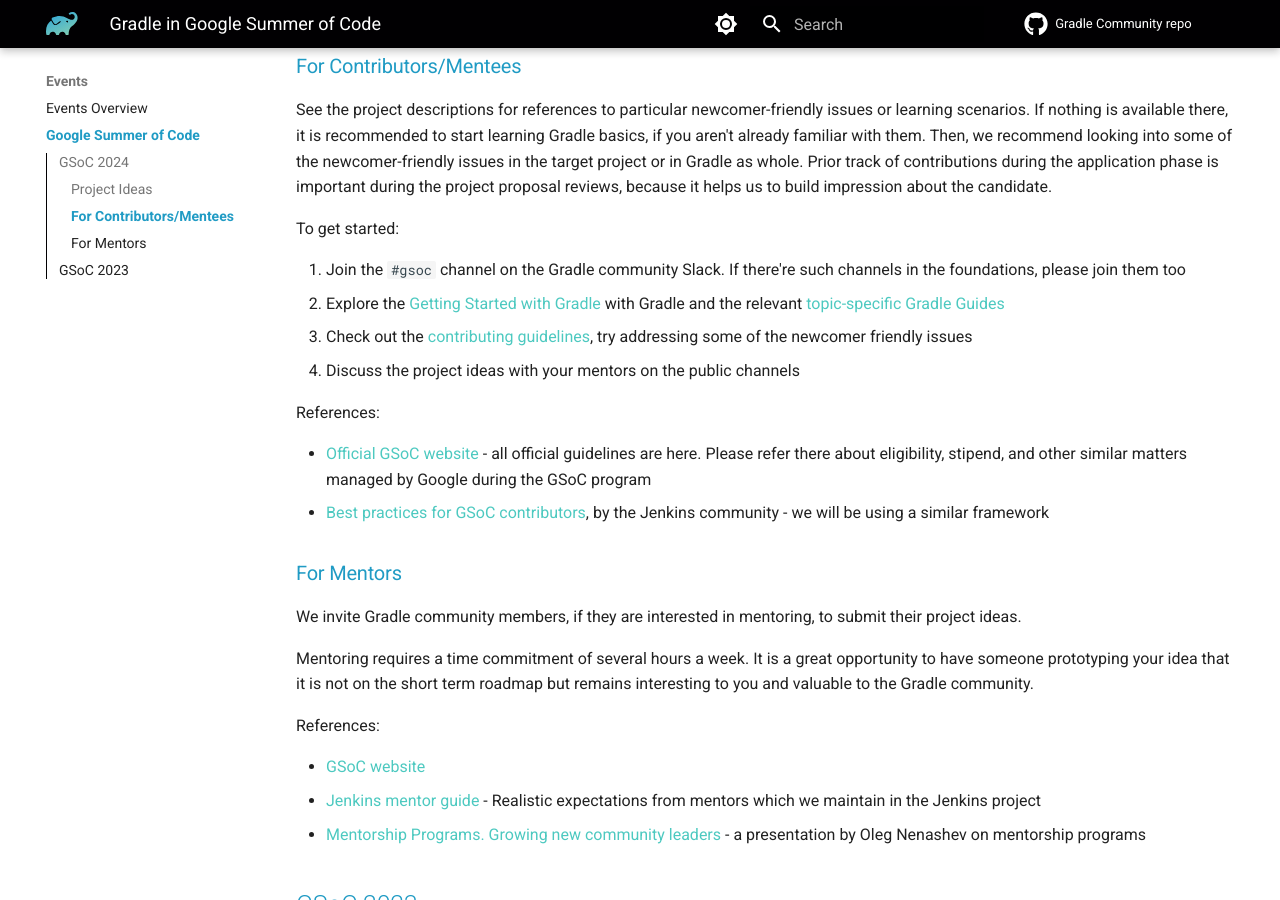
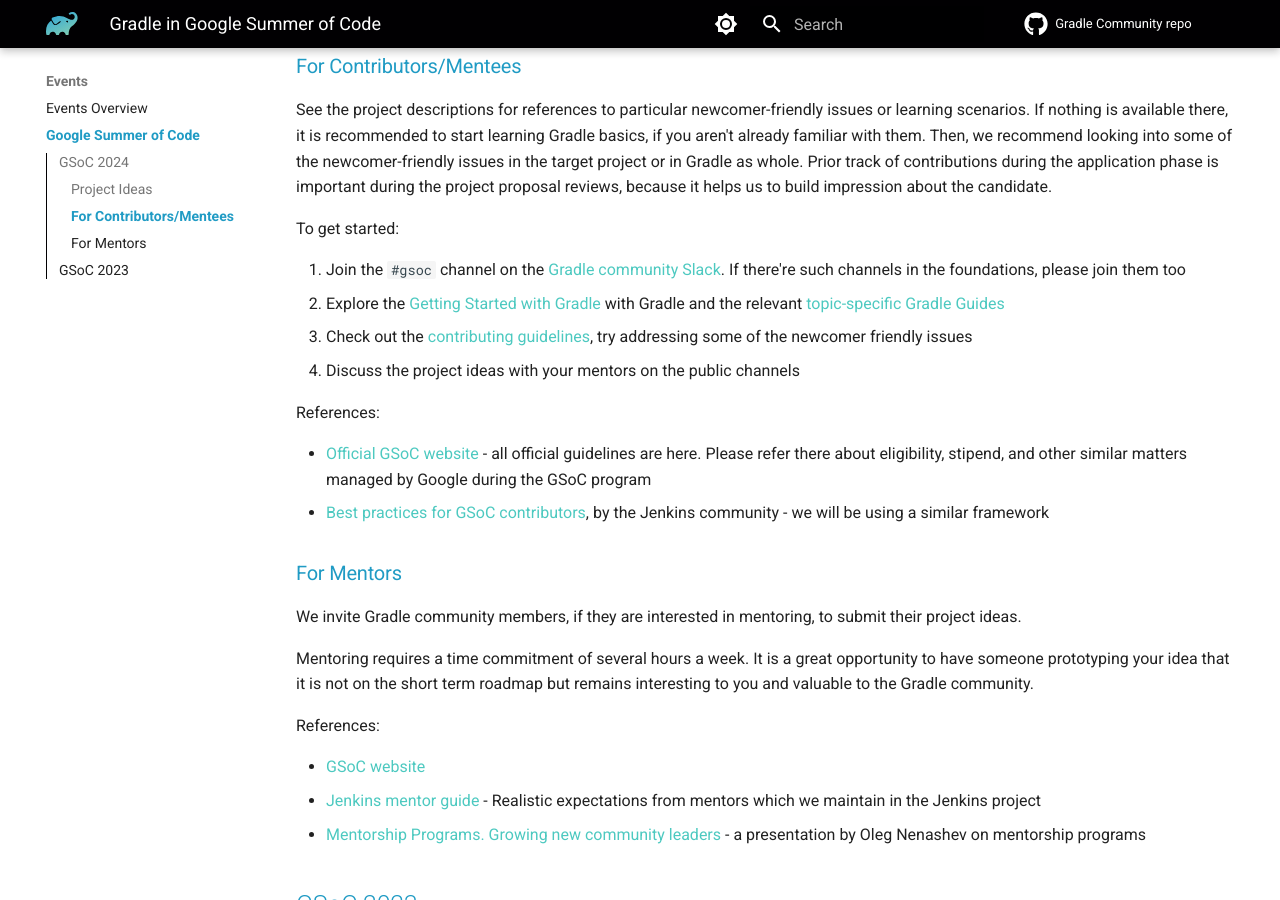
Before and after one commit to gradle/community, an MkDocs documentation site: the page built from docs/events/gsoc/README.md, in a window 1280 px wide and 900 px high, scrolled down 806 px. Built offline with MkDocs 1.6.1 and Material for MkDocs 9.7.7, drawn with Linux system fonts in a browser that asks for light colours; plug-ins that fetch from the network failed and are left out; comment, search, counter and statistics services are not loaded; part of the change alters nothing that is shown.

```diff
--- a/docs/events/gsoc/README.md
+++ b/docs/events/gsoc/README.md
@@ -45,7 +45,7 @@ because it helps us to build impression about the candidate.
 
 To get started:
 
-1. Join the `#gsoc` channel on the Gradle community Slack.
+1. Join the `#gsoc` channel on the [Gradle community Slack](https://gradle.org/slack-invite).
   If there're such channels in the foundations, please join them too
 2. Explore the [Getting Started with Gradle](https://docs.gradle.org/current/userguide/getting_started_eng.html) with Gradle and the relevant [topic-specific Gradle Guides](https://gradle.org/guides/)
 3. Check out the [contributing guidelines](../../contributing/README.md), try addressing some of the newcomer friendly issues
```
